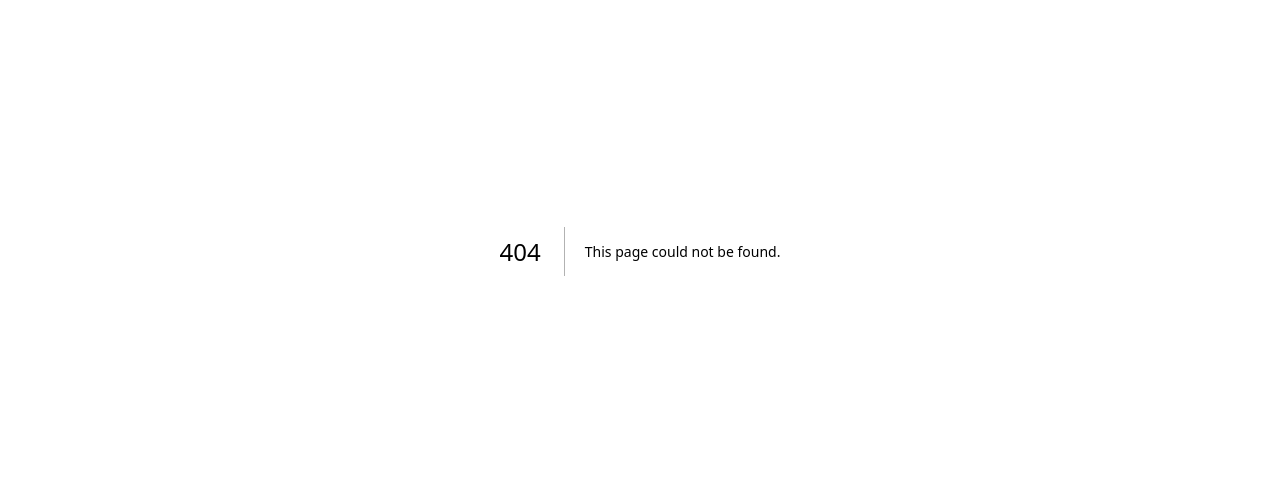
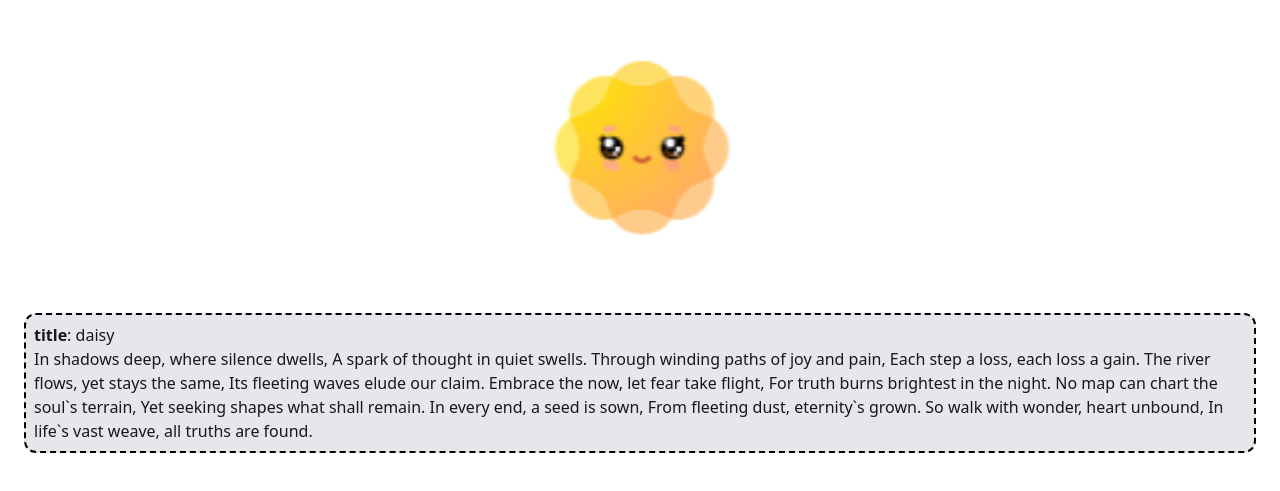
Before and after one commit to zxVictor123/next-parallel-routes-example, a Next.js app: page /photos/1 in a window 1280 px wide. Before the commit this address had no page. Shown: the part 149-640 px from the top of the page. Built offline with nearby package versions, Linux system fonts and the light colour scheme; what @ant-design/nextjs-registry would draw is missing.

Commit message:
1.4完成了动态路由

```diff
--- a/src/app/page.tsx
+++ b/src/app/page.tsx
@@ -5,7 +5,7 @@ export default function Home() {
   return (
     <div className="flex flex-wrap w-full">
       {
-        card.map((card) => <div key={card.id} className="w-1/4 px-2 py-5"><Card key={card.id} src={card.src} alt={card.alt} width={card.width} height={card.height} title={card.title} content={card.content} buttonContent={card.buttonContent}/></div>)
+        card.map((card) => <div key={card.id} className="w-1/4 px-2 py-5"><Card id={card.id} src={card.src} alt={card.alt} width={card.width} height={card.height} title={card.title} content={card.content} buttonContent={card.buttonContent}/></div>)
       }
     </div>
   );
--- /dev/null
+++ b/src/app/photos/[id]/page.tsx
@@ -0,0 +1,36 @@
+import React from "react";
+import { PhotoParams } from "./type";
+import { card } from "@/data/card";
+import Image from "next/image";
+
+function photos({ params }: { params: PhotoParams }) {
+  const cardObject = card.find((item) => item.id === +params.id)!;
+  return (
+    <div className="container mx-auto px-6">
+      <div>
+        <Image
+          src={cardObject.src}
+          alt={cardObject.alt}
+          width={200}
+          height={200}
+          className="mx-auto"
+        />
+        <div className="bg-gray-200 border-black border-dashed rounded-xl border-2 p-2 mt-16">
+            <p><strong>title</strong>: {cardObject.alt}</p>
+            <p>
+                In shadows deep, where silence dwells, A spark of thought in quiet
+                swells. Through winding paths of joy and pain, Each step a loss,
+                each loss a gain. The river flows, yet stays the same, Its fleeting
+                waves elude our claim. Embrace the now, let fear take flight, For
+                truth burns brightest in the night. No map can chart the soul`s
+                terrain, Yet seeking shapes what shall remain. In every end, a seed
+                is sown, From fleeting dust, eternity`s grown. So walk with wonder,
+                heart unbound, In life`s vast weave, all truths are found.
+            </p>
+        </div>
+      </div>
+    </div>
+  );
+}
+
+export default photos;
--- /dev/null
+++ b/src/app/photos/[id]/type.tsx
@@ -0,0 +1,3 @@
+export interface PhotoParams {
+    id: number;
+}
--- a/src/components/Card/Card.tsx
+++ b/src/components/Card/Card.tsx
@@ -1,6 +1,7 @@
 import React from "react";
 import Image from "next/image";
 import { CardProps } from "./type";
+import Link from "next/link";
 
 function Card(props: CardProps) {
   return (
@@ -17,7 +18,7 @@ function Card(props: CardProps) {
         <h2 className="card-title">{props.title}</h2>
         <p>{props.content}</p>
         <div className="card-actions justify-end">
-          <button className="btn btn-primary">{props.buttonContent}</button>
+          <Link href={`/photos/${props.id}`}><button className="btn btn-primary">{props.buttonContent}</button></Link>
         </div>
       </div>
     </div>
--- a/src/components/Card/type.tsx
+++ b/src/components/Card/type.tsx
@@ -8,4 +8,5 @@ export interface CardProps {
     title: string;
     content: string;
     buttonContent: string;
+    id: number;
 }
```
